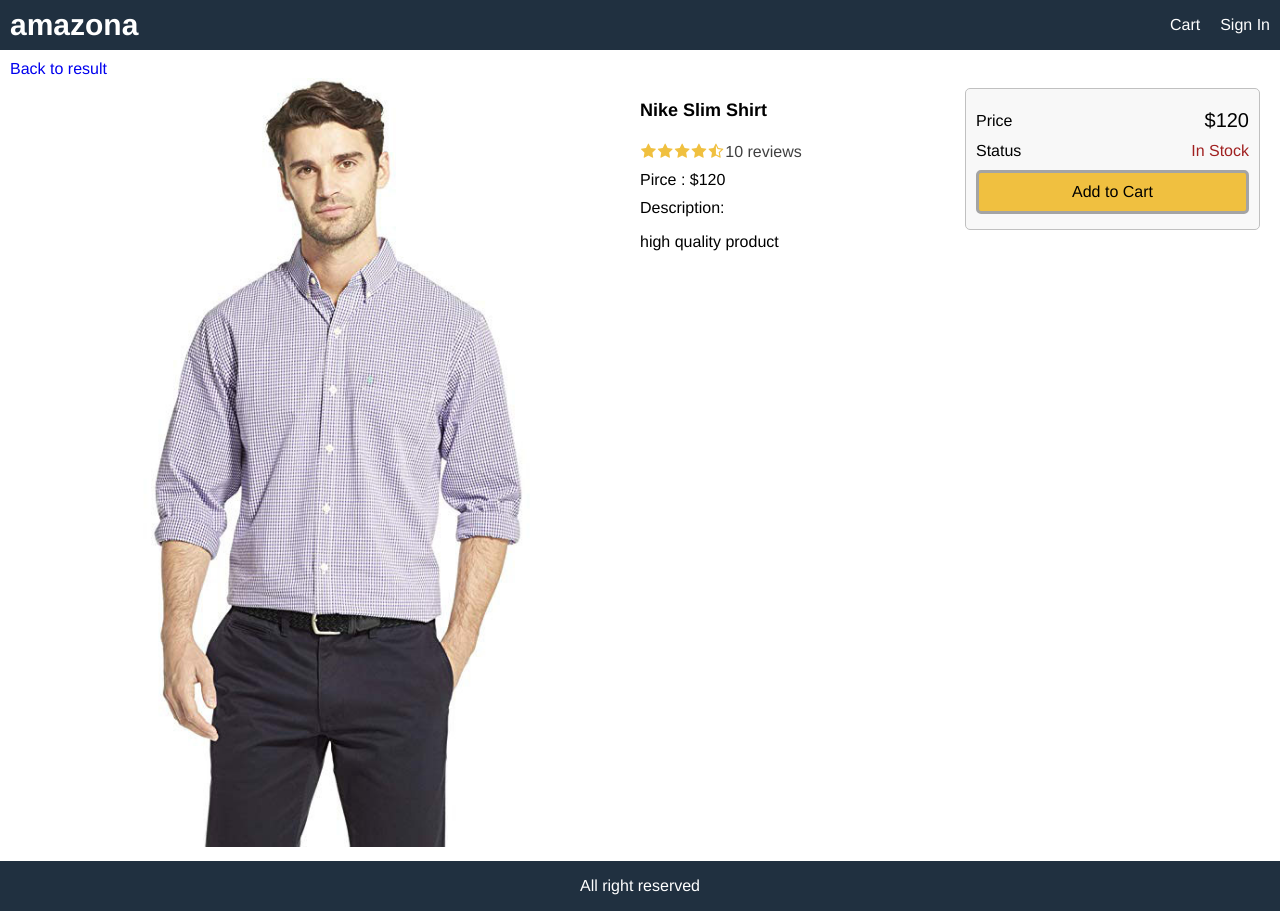
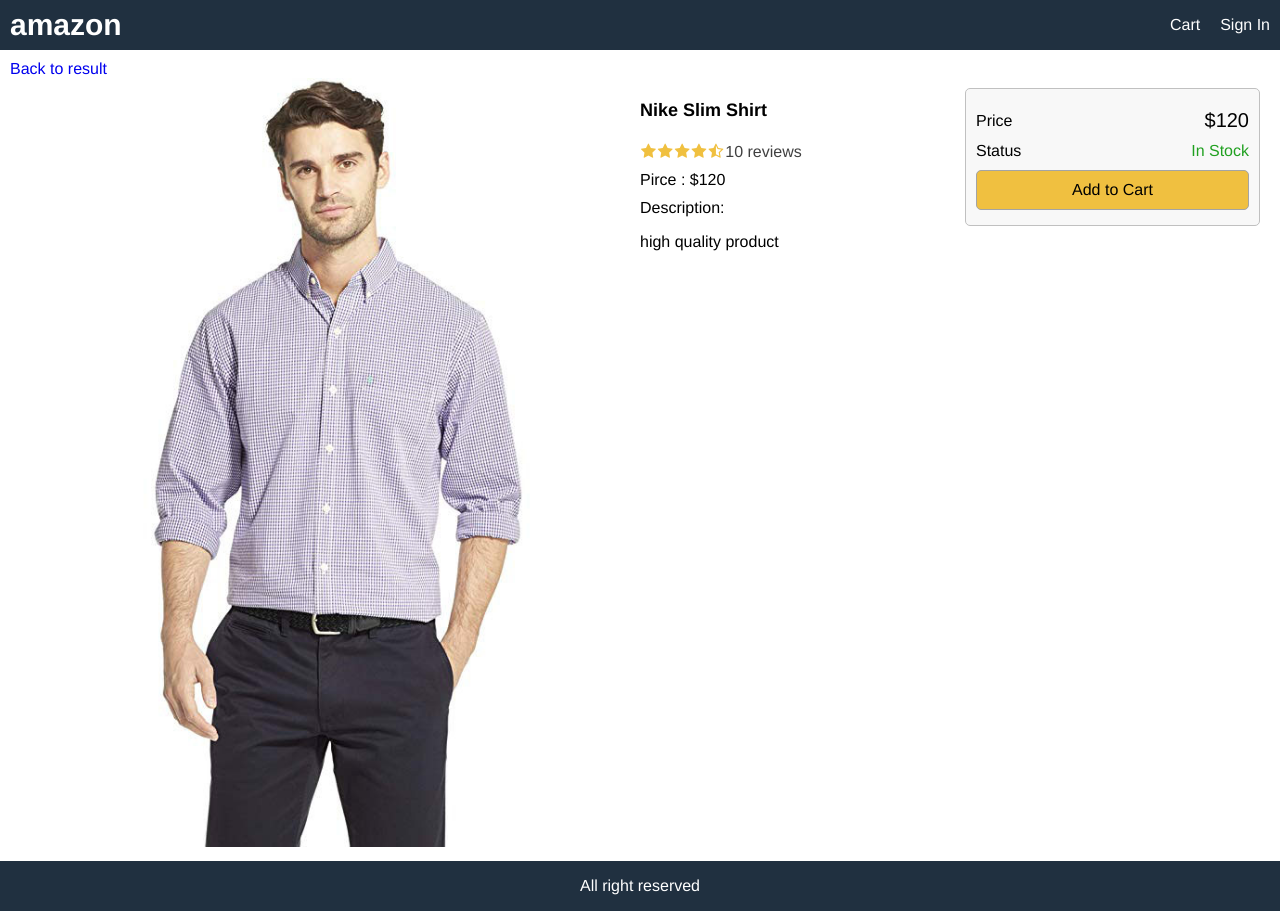
Before and after one commit to nitimk/Amazon, a React (Create React App) app in the folder frontend/: page /product/1 in a window 1280 px wide. Built offline with nearby package versions, Linux system fonts and the light colour scheme.

Commit message:
data fatch

```diff
--- a/frontend/package.json
+++ b/frontend/package.json
@@ -1,11 +1,13 @@
 {
   "name": "frontend",
+  "proxy": "http://127.0.0.1:5000",
   "version": "0.1.0",
   "private": true,
   "dependencies": {
     "@testing-library/jest-dom": "^5.16.4",
     "@testing-library/react": "^13.1.1",
     "@testing-library/user-event": "^13.5.0",
+    "axios": "^0.26.1",
     "react": "^18.0.0",
     "react-dom": "^18.0.0",
     "react-router-dom": "^6.3.0",
--- a/frontend/src/App.js
+++ b/frontend/src/App.js
@@ -9,7 +9,7 @@
       <header className="row">
         <div>
           <a className="brand" href="/">
-            amazona
+            amazon
           </a>
         </div>
         <div>
--- /dev/null
+++ b/frontend/src/components/LoadingBox.js
@@ -0,0 +1,9 @@
+import React from 'react';
+
+export default function LoadingBox() {
+  return (
+    <div>
+      <i className="fa fa-spinner fa-spin"></i> Loading...
+    </div>
+  );
+}
--- /dev/null
+++ b/frontend/src/components/MessageBox.js
@@ -0,0 +1,9 @@
+import React from 'react';
+
+export default function MessageBox(props) {
+  return (
+    <div className={`alert alert-${props.variant || 'info'}`}>
+      {props.children}
+    </div>
+  );
+}
--- a/frontend/src/index.css
+++ b/frontend/src/index.css
@@ -10,7 +10,6 @@
   -webkit-font-smoothing: antialiased;
   -moz-osx-font-smoothing: grayscale;
 }
-
 #root {
   height: 100%;
 }
@@ -47,25 +46,24 @@
   font-size: 1.6rem;
   padding: 1rem 0;
 }
-
 a {
   text-decoration: none;
 }
 a:hover {
   color: #ff8000;
 }
-ul{
-  padding: 0%;
-  margin: 0%;
+ul {
+  padding: 0;
+  margin: 0;
   list-style-type: none;
 }
-li{
+li {
   margin-top: 1rem;
 }
 button {
   padding: 1rem;
-  border-radius: 00.5rem;
-  border: #a4a4a4 solid;
+  border-radius: 0.5rem;
+  border: 0.1rem #a4a4a4 solid;
   font-size: 1.6rem;
   font-family: Helvetica, Arial, sans-serif;
   -webkit-font-smoothing: antialiased;
@@ -73,13 +71,13 @@
   background-color: #f8f8f8;
   cursor: pointer;
 }
-button:hover{
-  border: 00.1rem #404040 solid;
+button:hover {
+  border: 0.1rem #404040 solid;
 }
-button.primary{
+button.primary {
   background-color: #f0c040;
 }
-button.block{
+button.block {
   width: 100%;
 }
 /* Header */
@@ -104,15 +102,12 @@
 .row.top {
   align-items: flex-start;
 }
-
-.col-1{
+.col-1 {
   flex: 1 1 25rem;
 }
-
-.col-2{
+.col-2 {
   flex: 2 1 50rem;
 }
-
 /* Image */
 img {
   border-radius: 0.5rem;
@@ -121,11 +116,9 @@
   max-width: 29rem;
   width: 100%;
 }
-
-img.large{
+img.large {
   width: 100%;
 }
-
 /* Card */
 .card {
   border: 0.1rem #c0c0c0 solid;
@@ -150,9 +143,24 @@
 .rating span:last-child {
   color: #404040;
 }
+/* Alert */
 .success {
   color: #20a020;
 }
-.success {
+
+.danger {
   color: #a02020;
 }
+.alert {
+  padding: 1rem;
+  border: 0.1rem solid transparent;
+  border-radius: 0.5rem;
+}
+.alert-info {
+  color: #2020a0;
+  background-color: #e0e0ff;
+}
+.alert-danger {
+  color: #a02020;
+  background-color: #ffe0e0;
+}
--- a/frontend/src/screens/HomeScreen.js
+++ b/frontend/src/screens/HomeScreen.js
@@ -1,15 +1,41 @@
-import React from 'react';
+import React, { useEffect, useState } from 'react';
+import axios from 'axios';
 import Product from '../components/Product';
-import data from '../data';
+import LoadingBox from '../components/LoadingBox';
+import MessageBox from '../components/MessageBox';
+
 
 export default function HomeScreen() {
+  const [products, setProducts] = useState([]);
+  const [loading, setLoading] = useState(false);
+  const [error, setError] = useState(false);
+  useEffect(() => {
+    const fecthData = async () => {
+      try {
+        setLoading(true);
+        const { data } = await axios.get('/api/products');
+        setLoading(false);
+        setProducts(data);
+      } catch (err) {
+        setError(err.message);
+        setLoading(false);
+      }
+    };
+    fecthData();
+  }, []);
   return (
     <div>
-      <div className="row center">
-        {data.products.map((product) => (
-          <Product key={product._id} product={product}></Product>
-        ))}
-      </div>
+       {loading ? (
+        <LoadingBox></LoadingBox>
+      ) : error ? (
+        <MessageBox variant="danger">{error}</MessageBox>
+      ) : (
+        <div className="row center">
+          {products.map((product) => (
+             <Product key={product._id} product={product}></Product>
+             ))}
+           </div>
+         )}
     </div>
   );
 }
--- a/frontend/src/screens/ProductScreen.js
+++ b/frontend/src/screens/ProductScreen.js
@@ -58,7 +58,7 @@
                     {product.countInStock > 0 ? (
                       <span className="success">In Stock</span>
                     ) : (
-                      <span className="error">Unavailable</span>
+                      <span className="danger">Unavailable</span>
                     )}
                   </div>
                 </div>
```
Also changed, not shown: 1 other file (tests, documents, lock files or other folders).
